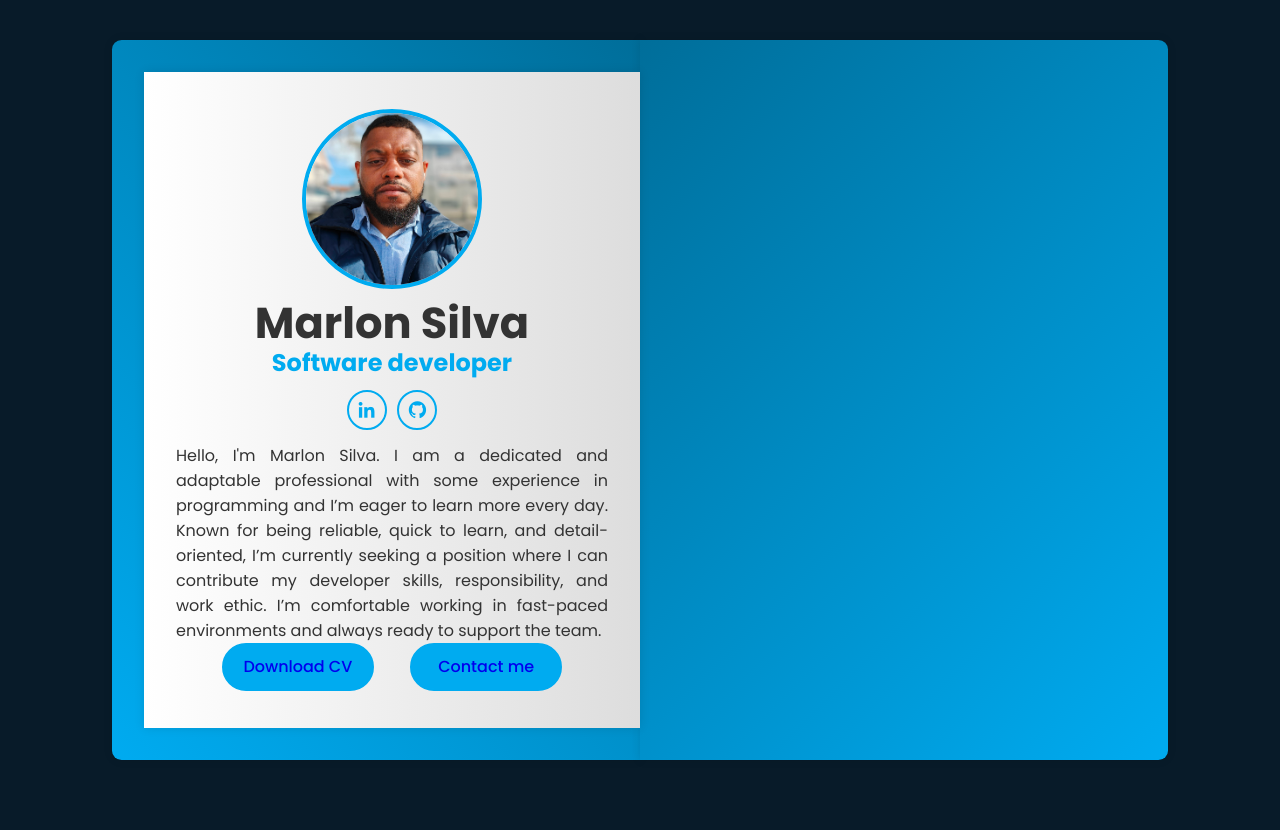
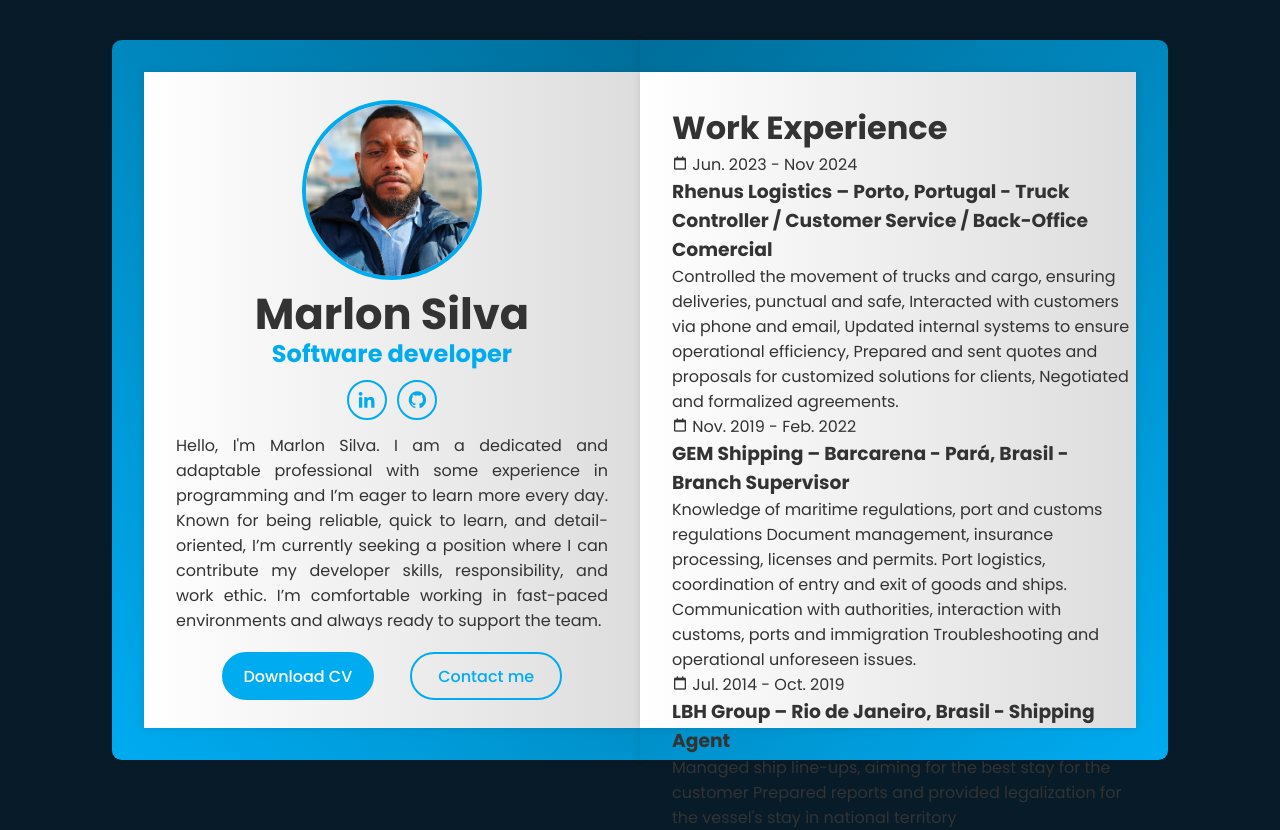
Before and after one commit to marlonvess/CV, a plain HTML site: page index.html in a window 1280 px wide. Before the commit the page ends 800 px from the top, so only its background shows below. Drawn offline with nearby package versions, Linux system fonts and the light colour scheme.

Commit message:
new HTML and css update

```diff
--- a/index.html
+++ b/index.html
@@ -39,6 +39,50 @@
                      </div>
                 </div>
             </div>
+
+            <!-- page 1 & 2-->
+             <div class="book-page page-right" id="turn1">
+                <!--Page 1(work experience)-->
+                <div class="page-front">
+                    <h1 class="title">Work Experience</h1>
+                    <div class="workeduc-box">
+                        <div class="workeduc-content">
+                            <span class="year"> <i class='bx bx-calendar-alt' ></i> Jun. 2023 - Nov 2024</span>
+                            <h3> Rhenus Logistics – Porto, Portugal - Truck Controller / Customer Service / Back-Office Comercial </h3>
+                            <p> Controlled the movement of trucks and cargo, ensuring deliveries,
+                                punctual and safe,
+                                Interacted with customers via phone and email,
+                                Updated internal systems to ensure operational efficiency,
+                                Prepared and sent quotes and proposals for customized solutions for clients,
+                                Negotiated and formalized agreements.
+                            </p>
+
+                            <div class="workeduc-content">
+                                <span class="year"> <i class='bx bx-calendar-alt' ></i> Nov. 2019 - Feb. 2022</span>
+                                <h3> GEM Shipping – Barcarena - Pará, Brasil - Branch Supervisor</h3>
+                                <p> Knowledge of maritime regulations, port and customs regulations
+                                    Document management, insurance processing, licenses and permits.
+                                    Port logistics, coordination of entry and exit of goods and ships.
+                                    Communication with authorities, interaction with customs, ports and immigration
+                                    Troubleshooting and operational unforeseen issues.
+                                </p>
+
+                            <div class="workeduc-content">
+                                    <span class="year"> <i class='bx bx-calendar-alt' ></i>  Jul. 2014 - Oct. 2019</span>
+                                    <h3> LBH Group – Rio de Janeiro, Brasil - Shipping Agent </h3>
+                                    <p> Managed ship line-ups, aiming for the best stay for the customer
+                                        Prepared reports and provided legalization for the vessel's stay in national territory
+                                    </p>
+                            </div>
+                    </div>
+                </div>
+
+                <!--Page 2(Education)-->
+                <div class="page-back">
+
+                </div>
+             </div>
+
         </div>
     </div>
     <script src="script.js"></script>
--- a/style.css
+++ b/style.css
@@ -127,6 +127,10 @@ body {
     text-align: justify;
 }
 
+.profile-page .btn-box {
+    margin-top: 1.2rem;
+}
+
 .btn {
     display: inline-flex;
     justify-content: center;
@@ -134,9 +138,36 @@ body {
     width: 9.5rem;
     height: 3rem;
     background: var(--main-color);
+    color: var(--white-color);
     border: var(--border);
     border-radius: 3rem;
     font-size: 1rem;
     font-weight: 500;
     margin: 0 1rem;
+    transition: .5s;
 }
+
+.btn:hover{
+    background: transparent;
+    color: var(--main-color);
+}
+
+.btn-box .btn:nth-child(2) {
+    background: transparent;
+    color: var(--main-color);
+}
+
+.btn-box .btn:nth-child(2):hover {
+    background:  var(--main-color);
+    color: var(--white-color);
+}
+
+.book-page.page-right {
+    position: absolute;
+    right: 0;
+}
+
+.book-page .page-front,
+.book-page .page-back{
+    position: absolute;
+}
```
